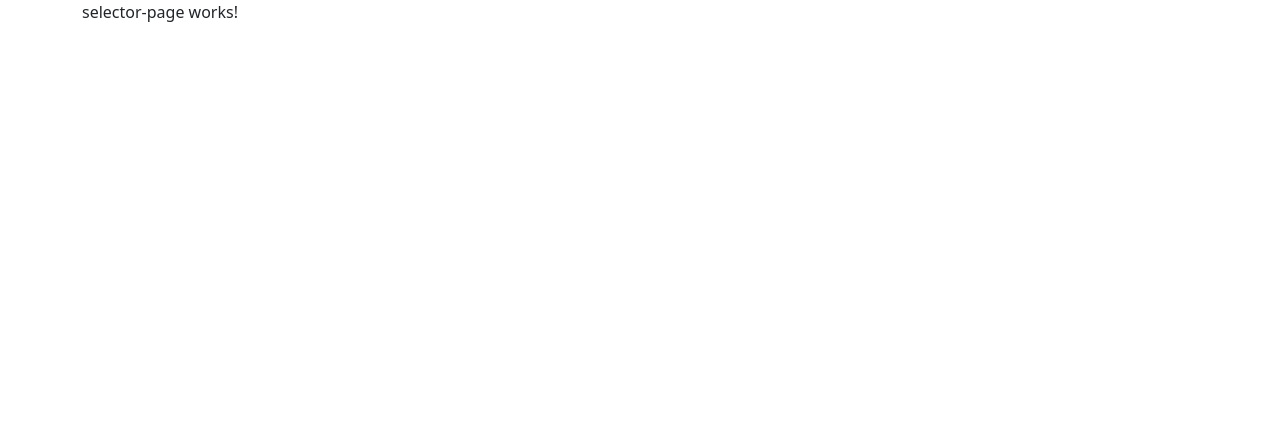
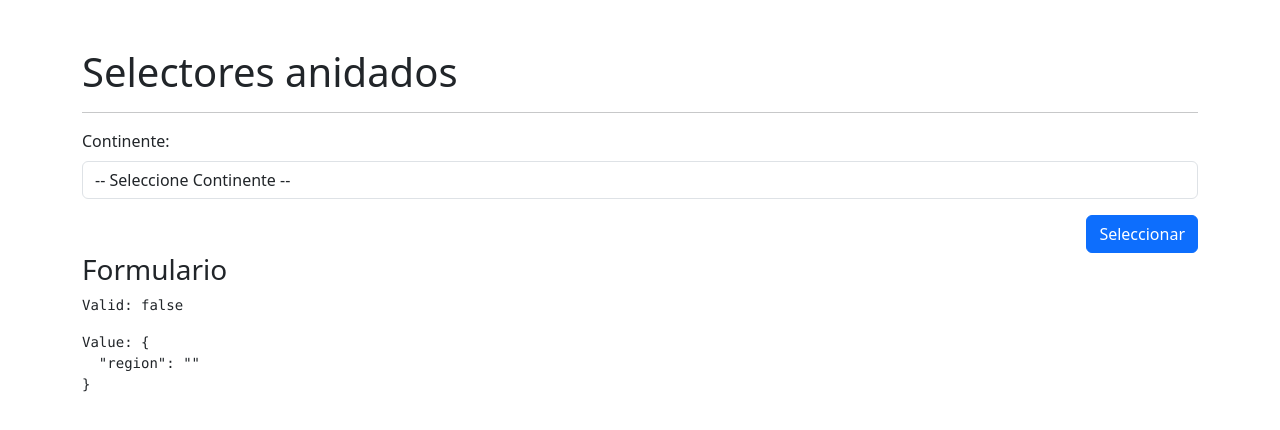
Before and after one commit to migyuste/08-selectores, an Angular app: page /selector/selector in a window 1280 px wide. Shown: the top 430 px of the page. Built offline with nearby package versions, Linux system fonts and the light colour scheme.

Commit message:
260. Formulario reactivo - primer selector

```diff
--- a/src/app/paises/pages/selector-page/selector-page.component.html
+++ b/src/app/paises/pages/selector-page/selector-page.component.html
@@ -1 +1,22 @@
-<p>selector-page works!</p>
+<h1 class="mt-5">Selectores anidados</h1>
+<hr>
+<form [formGroup]="miFormulario" (ngSubmit)="guardar()">
+    <div class="row mb-3">
+        <div class="col">
+            <label class="form-label">Continente:</label>
+            <select class="form-control" formControlName="region">
+                <option value=""> -- Seleccione Continente -- </option>
+            </select>
+        </div>
+    </div>
+
+    <div class="row">
+        <div class="col">
+            <button type="submit" class="btn btn-primary float-end">Seleccionar</button>
+        </div>
+    </div>
+</form>
+
+<h3>Formulario</h3>
+<pre>Valid: {{ miFormulario.valid }}</pre>
+<pre>Value: {{ miFormulario.value | json }}</pre>
--- a/src/app/paises/pages/selector-page/selector-page.component.ts
+++ b/src/app/paises/pages/selector-page/selector-page.component.ts
@@ -1,4 +1,5 @@
 import { Component } from '@angular/core';
+import { FormBuilder, FormGroup, Validators } from '@angular/forms';
 
 @Component({
   selector: 'app-selector-page',
@@ -8,4 +9,17 @@
 })
 export class SelectorPageComponent {
 
+  miFormulario: FormGroup = this.fb.group({
+    region: [ '', Validators.required ]
+  })
+
+  constructor(private fb: FormBuilder) {
+
+  }
+
+  guardar() {
+    console.log(this.miFormulario.value);
+
+  }
+
 }
--- a/src/app/paises/paises.module.ts
+++ b/src/app/paises/paises.module.ts
@@ -1,5 +1,6 @@
 import { NgModule } from '@angular/core';
 import { CommonModule } from '@angular/common';
+import { ReactiveFormsModule } from '@angular/forms';
 
 import { PaisesRoutingModule } from './paises-routing.module';
 import { SelectorPageComponent } from './pages/selector-page/selector-page.component';
@@ -11,7 +12,8 @@
   ],
   imports: [
     CommonModule,
-    PaisesRoutingModule
+    ReactiveFormsModule,
+    PaisesRoutingModule,
   ]
 })
 export class PaisesModule { }
```
